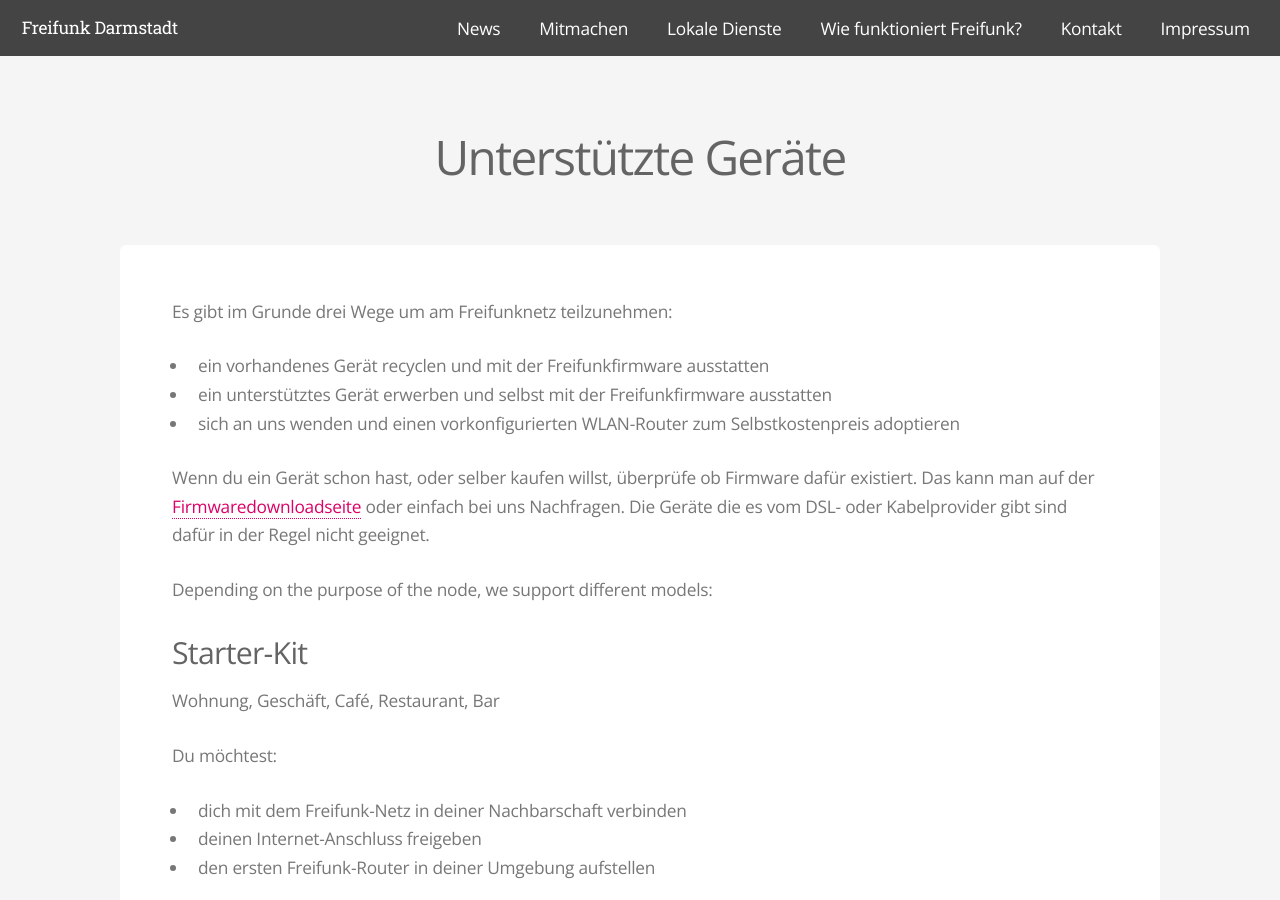
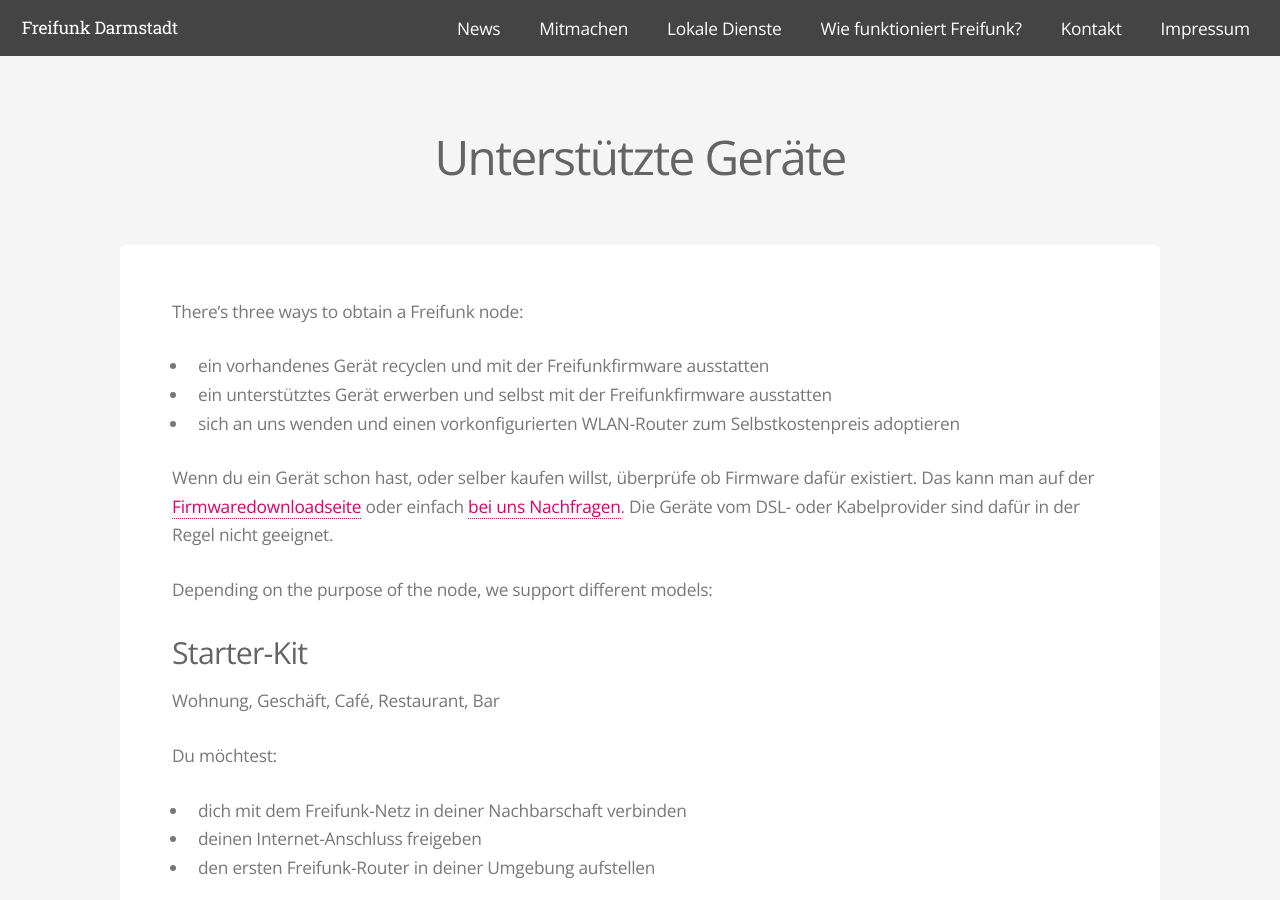
Before and after one commit to mdrenger/darmstadt.freifunk.net, a Jekyll site: the page built from pages/mitmachen/unterstuetzte_geraete.md, in a window 1280 px wide and 900 px high. Built offline with Jekyll 4.4.1, drawn with Linux system fonts in a browser that asks for light colours.

Commit message:
fixed content

```diff
--- a/pages/mitmachen/unterstuetzte_geraete.md
+++ b/pages/mitmachen/unterstuetzte_geraete.md
@@ -7,13 +7,13 @@
 permalink: /mitmachen/unterstuetzte-geraete/
 ---
 
-Es gibt im Grunde drei Wege um am Freifunknetz teilzunehmen:
+There's three ways to obtain a Freifunk node:
 
 * ein vorhandenes Gerät recyclen und mit der Freifunkfirmware ausstatten
 * ein unterstütztes Gerät erwerben und selbst mit der Freifunkfirmware ausstatten
 * sich an uns wenden und einen vorkonfigurierten WLAN-Router zum Selbstkostenpreis adoptieren
 
-Wenn du ein Gerät schon hast, oder selber kaufen willst, überprüfe ob Firmware dafür existiert. Das kann man auf der <a href="http://update.freifunk-darmstadt.de/">Firmwaredownloadseite</a> oder einfach bei uns Nachfragen. Die Geräte die es vom DSL- oder Kabelprovider gibt sind dafür in der Regel nicht geeignet.
+Wenn du ein Gerät schon hast, oder selber kaufen willst, überprüfe ob Firmware dafür existiert. Das kann man auf der [Firmwaredownloadseite](http://update.freifunk-darmstadt.de/) oder einfach [bei uns Nachfragen](/kontakt/). Die Geräte vom DSL- oder Kabelprovider sind dafür in der Regel nicht geeignet.
 
 Depending on the purpose of the node, we support different models:
 
```
